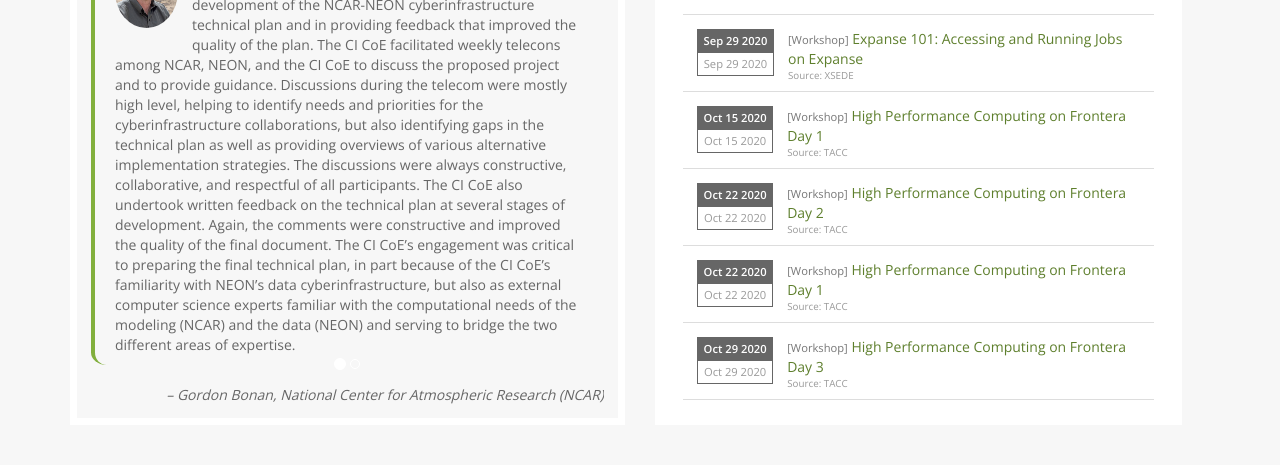
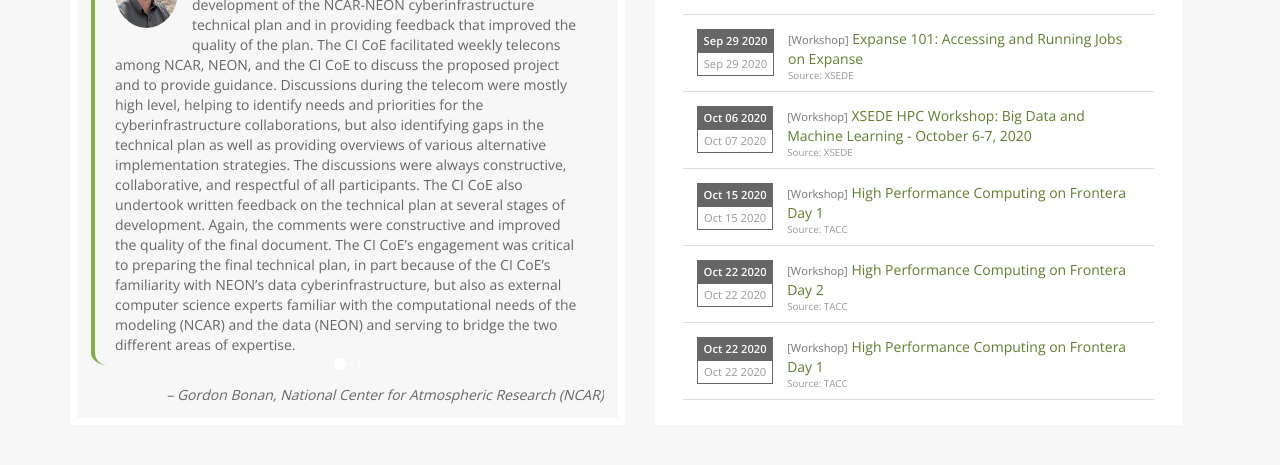
Before and after one commit to cicoe/cicoe.github.io, a Jekyll site: the page built from index.html, in a window 1280 px wide. Shown: the part 1166-1631 px from the top of the page. Built offline with Jekyll 4.4.1, drawn with Linux system fonts in a browser that asks for light colours; nearby versions of some CDN libraries; some web fonts are replaced; comment, search, counter and statistics services are not loaded.

Commit message:
updated training events

```diff
--- a/_data/training_opportunities.yml
+++ b/_data/training_opportunities.yml
@@ -12,6 +12,13 @@
   time: ''
   title: 'Expanse 101: Accessing and Running Jobs on Expanse'
   website: "https://www.xsede.org/web/xup/course-calendar/-/training-user/class/2073/session/3700/register"
+- categroy: Workshop
+  end_date: October 07, 2020
+  source: XSEDE
+  start_date: October 06, 2020
+  time: ''
+  title: 'XSEDE HPC Workshop: Big Data and Machine Learning - October 6-7, 2020'
+  website: "https://www.xsede.org/web/xup/course-calendar/-/training-user/class/2101/session/3729/register"
 - categroy: Workshop
   end_date: October 15, 2020
   source: TACC
@@ -38,12 +45,12 @@
   source: TACC
   start_date: October 29, 2020
   time: ''
-  title: High Performance Computing on Frontera Day 3
+  title: High Performance Computing on Frontera Day 2
   website: "https://learn.tacc.utexas.edu/course/view.php?id=95"
 - categroy: Workshop
   end_date: October 29, 2020
   source: TACC
   start_date: October 29, 2020
   time: ''
-  title: High Performance Computing on Frontera Day 2
+  title: High Performance Computing on Frontera Day 3
   website: "https://learn.tacc.utexas.edu/course/view.php?id=95"
```
